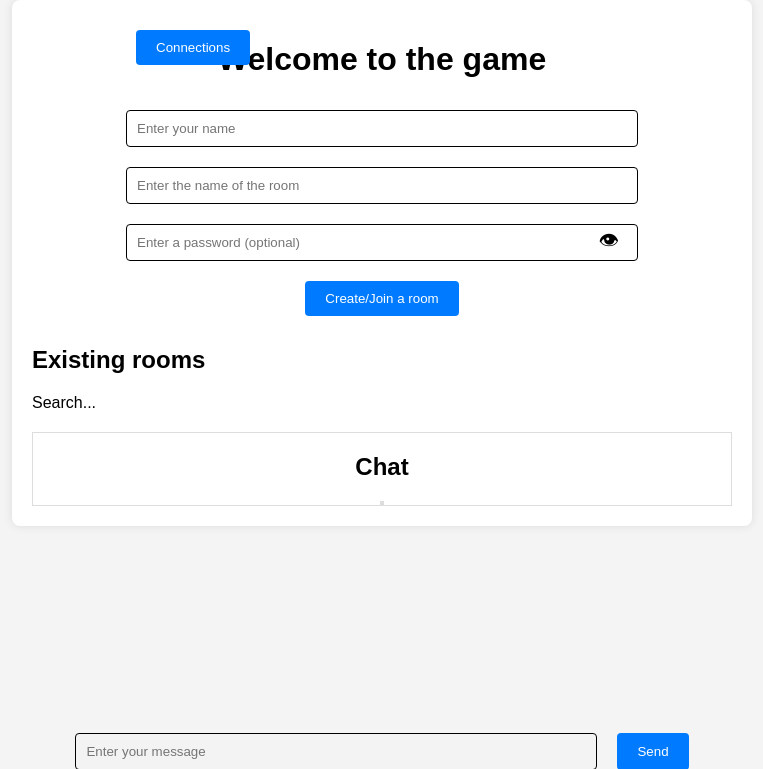
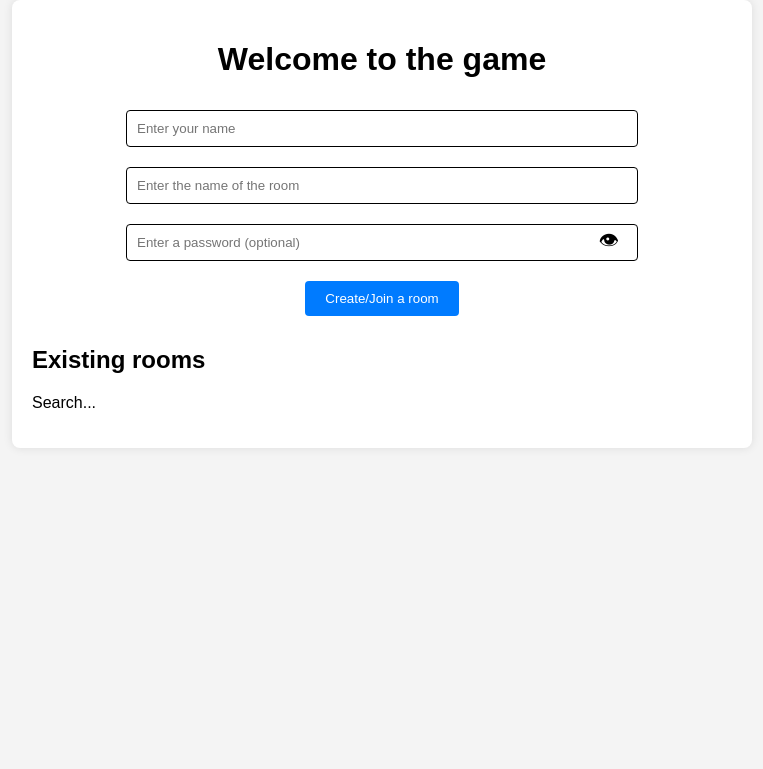
Before and after one commit to Davidhaba/game-chat, a Flask app: page / in a window 1280 px wide. Shown: the top 769 px of the page, without its empty margins (258-1021 px from the left). Run offline with Flask 3, Linux system fonts and the light colour scheme; some libraries are stand-ins or nearby versions.

Commit message:
Update index.html

```diff
--- a/templates/index.html
+++ b/templates/index.html
@@ -45,11 +45,8 @@
             margin-top: 20px;
             display: none;
             align-items: center;
-            flex: 1;
-            display: flex;
             flex-direction: column;
             overflow: hidden;
-            border: 1px solid #ddd;
         }
         ul {
             list-style: none;
```
